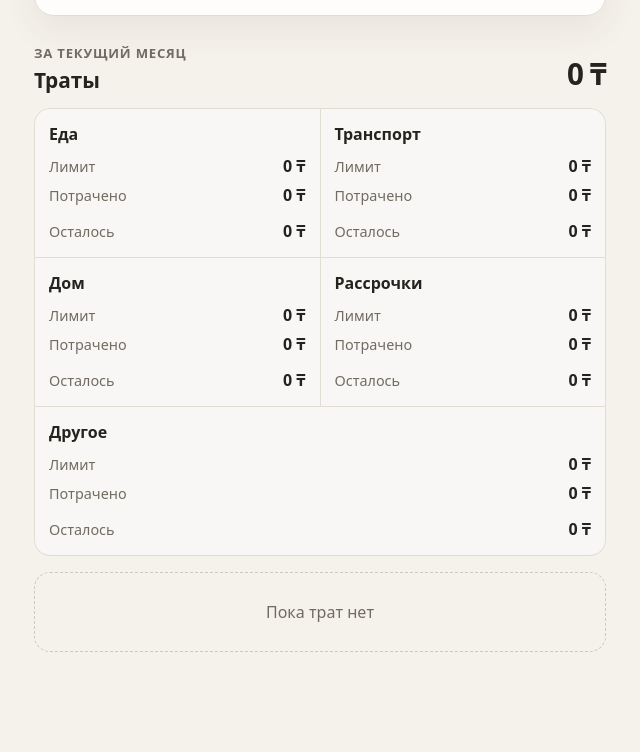
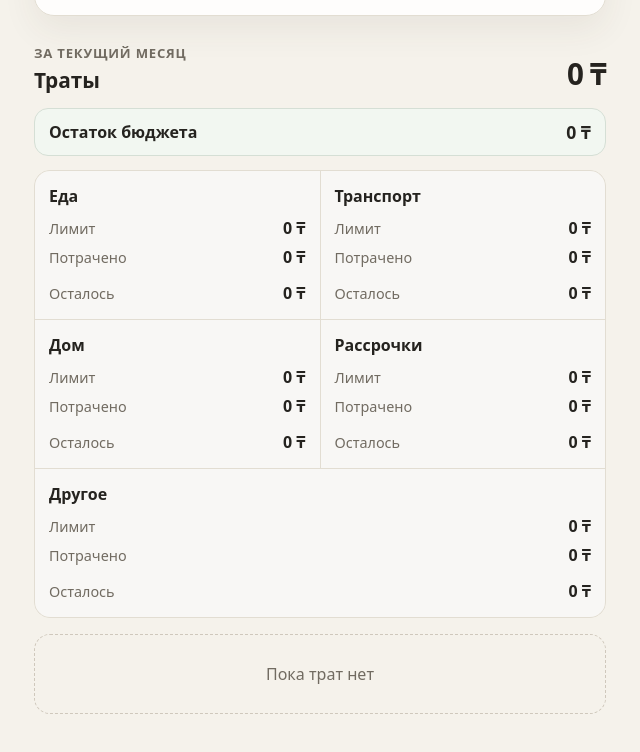
Before and after one commit to alkaliyev/rashody, a plain HTML site: page index.html in a window 1280 px wide. Shown: the part 1165-1917 px from the top of the page, without its empty margins (320-960 px from the left). Before the commit the page ends 1881 px from the top, so only its background shows below. Drawn offline with Linux system fonts and the light colour scheme.

```diff
--- a/index.html
+++ b/index.html
@@ -158,6 +158,11 @@
           <output class="summary__total" id="month-total">0 ₸</output>
         </div>
 
+        <div class="month-balance" id="month-budget-status" aria-live="polite">
+          <span id="month-budget-label">Остаток бюджета</span>
+          <output id="month-budget-balance">0 ₸</output>
+        </div>
+
         <ul class="category-totals" aria-label="Итоги по категориям">
           <li>
             <p class="category-totals__name">Еда</p>
--- a/script.js
+++ b/script.js
@@ -17,6 +17,9 @@ const amountError = document.querySelector("#amount-error");
 const expenseList = document.querySelector("#expense-list");
 const emptyState = document.querySelector("#empty-state");
 const monthTotal = document.querySelector("#month-total");
+const monthBudgetStatus = document.querySelector("#month-budget-status");
+const monthBudgetLabel = document.querySelector("#month-budget-label");
+const monthBudgetBalance = document.querySelector("#month-budget-balance");
 const categoryTotalOutputs = {
   Еда: document.querySelector("#category-total-food"),
   Транспорт: document.querySelector("#category-total-transport"),
@@ -335,6 +338,7 @@ function render() {
   });
 
   renderBudgetTotal();
+  renderMonthBudgetBalance(totals.total);
 }
 
 function fillBudgetInputs() {
@@ -344,10 +348,24 @@ function fillBudgetInputs() {
 }
 
 function renderBudgetTotal() {
-  const total = CATEGORY_NAMES.reduce((sum, category) => sum + budgetLimits[category], 0);
-  const formattedTotal = formatMoney(total);
+  const formattedTotal = formatMoney(getBudgetTotal());
   budgetTotal.value = formattedTotal;
   budgetTotal.textContent = formattedTotal;
+}
+
+function renderMonthBudgetBalance(expensesTotal) {
+  const difference = getBudgetTotal() - expensesTotal;
+  const isOverrun = difference < 0;
+  const formattedBalance = formatMoney(Math.abs(difference));
+
+  monthBudgetLabel.textContent = isOverrun ? "Перерасход бюджета:" : "Остаток бюджета";
+  monthBudgetBalance.value = formattedBalance;
+  monthBudgetBalance.textContent = formattedBalance;
+  monthBudgetStatus.classList.toggle("month-balance--overrun", isOverrun);
+}
+
+function getBudgetTotal() {
+  return CATEGORY_NAMES.reduce((sum, category) => sum + budgetLimits[category], 0);
 }
 
 function createExpenseItem(expense) {
--- a/styles.css
+++ b/styles.css
@@ -209,6 +209,34 @@ button:active {
   letter-spacing: -0.03em;
 }
 
+.month-balance {
+  display: flex;
+  flex-wrap: wrap;
+  align-items: center;
+  justify-content: space-between;
+  gap: 8px 16px;
+  min-height: 48px;
+  margin-bottom: 14px;
+  padding: 11px 14px;
+  border: 1px solid #d5dfd5;
+  border-radius: 14px;
+  background: #f2f7f1;
+  font-weight: 750;
+}
+
+.month-balance output {
+  flex: none;
+  font-size: 1.1rem;
+  font-weight: 850;
+  white-space: nowrap;
+}
+
+.month-balance--overrun {
+  border-color: #e3b4ad;
+  color: #a32b22;
+  background: #fbe7e3;
+}
+
 .category-totals {
   display: grid;
   gap: 1px;
```
Also changed, not shown: 2 other files.
